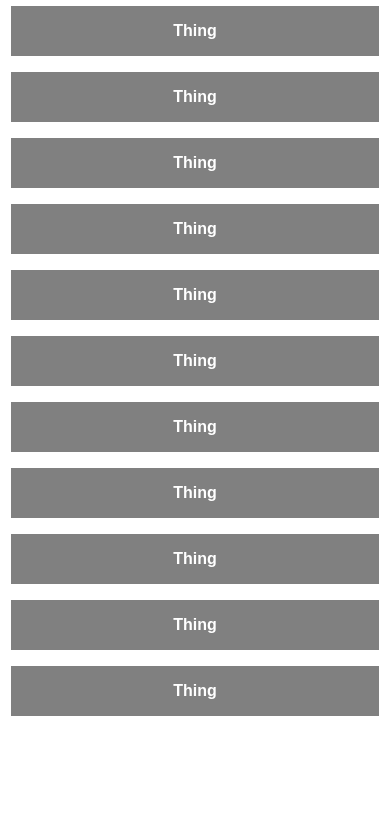
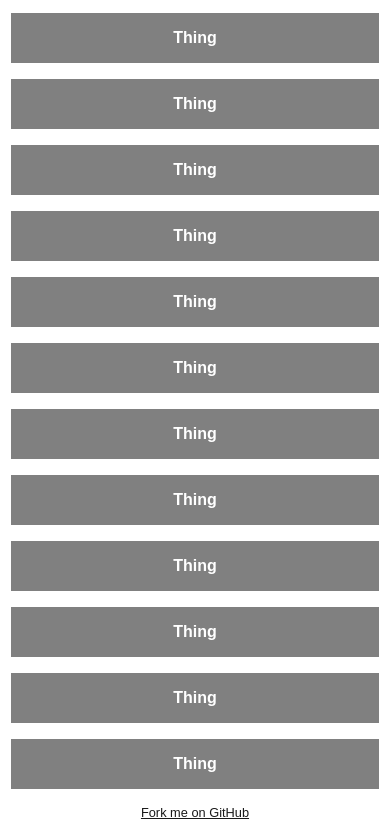
Before and after one commit to rockymeza/greed, a plain HTML site: page index.html in a window 390 px wide. Shown: the part 1002-1830 px from the top of the page. Before the commit the page ends 1742 px from the top, so only its background shows below. Drawn offline with Linux system fonts and the light colour scheme.

Commit message:
fixing up for gh-pages

```diff
--- a/example/example.scss
+++ b/example/example.scss
@@ -1,8 +1,16 @@
 @import "greed";
+
+/* Example site styles */
+
+$black: #1a1a1a;
 
 body {
   font: normal 16px sans-serif;
-  color: #1a1a1a;
+  color: $black;
+
+  a {
+    color: $black;
+  }
 }
 
 header {
@@ -14,6 +22,10 @@
     margin-top: 0;
     color: lightgrey;
   }
+
+  @media screen and (max-width: 500px) {
+    text-align: center;
+  }
 }
 
 [role=main] {
@@ -22,6 +34,29 @@
   margin: 0 auto;
   max-width: 1200px;
 }
+
+.fork-me {
+  border: 0;
+  font-size: .8em;
+  position: absolute;
+  right: 0;
+  top: 0;
+
+  span {
+    display: none;
+  }
+
+  @media screen and (max-width: 500px) {
+    display: block;
+    position: inherit;
+    text-align: center;
+
+    img { display: none; }
+    span { display: inline; }
+  }
+}
+
+/* Greed styles */
 
 %module {
   background-color: grey;
@@ -40,7 +75,6 @@
 {
   @extend %module;
 }
-
 
 .fourth {
   @include greed(25%);
--- a/index.html
+++ b/index.html
@@ -11,12 +11,15 @@
         <h1>Greed</h1>
         <h2>Semantic fluid grids for SCSS</h2>
       </hgroup>
-      <address>by Rocky Meza</address>
     </header>
 
     <p>Greed is an SCSS library for building semantic fluid grids.  It relies on placeholder selectors and mixins, so that it doesn't pollute your CSS class namespace.</p>
 
+    <p>This was written by <a href="http://rockymeza.com">Rocky Meza</a> and is hosted on <a href="https://github.com/rockymeza/greed/blob/master/example/example.scss">GitHub</a>.</p>
+
     <h2>Examples</h2>
+
+    <p>The source code for these examples is available on <a href="https://github.com/rockymeza/greed/blob/master/example/example.scss">GitHub<a>.</p>
 
     <h3>Fluid</h3>
 
@@ -66,5 +69,7 @@
       <div class="third">Thing</div>
     </div>
   </section>
+
+  <a class="fork-me" href="https://github.com/rockymeza/greed"><img src="https://s3.amazonaws.com/github/ribbons/forkme_right_darkblue_121621.png" alt="Fork me on GitHub"><span>Fork me on GitHub</span></a>
 </body>
 </html>
```
Also changed, not shown: example/example.css.
